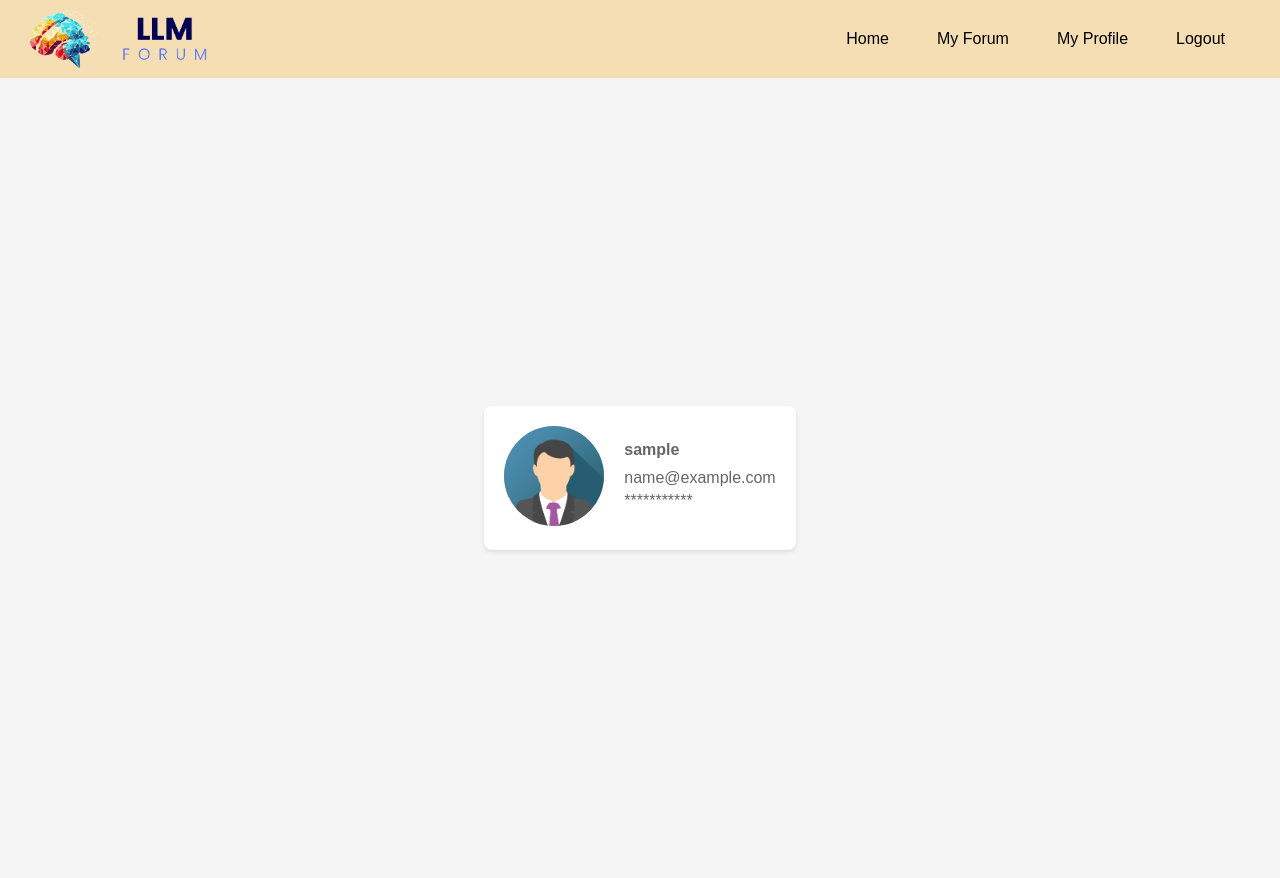
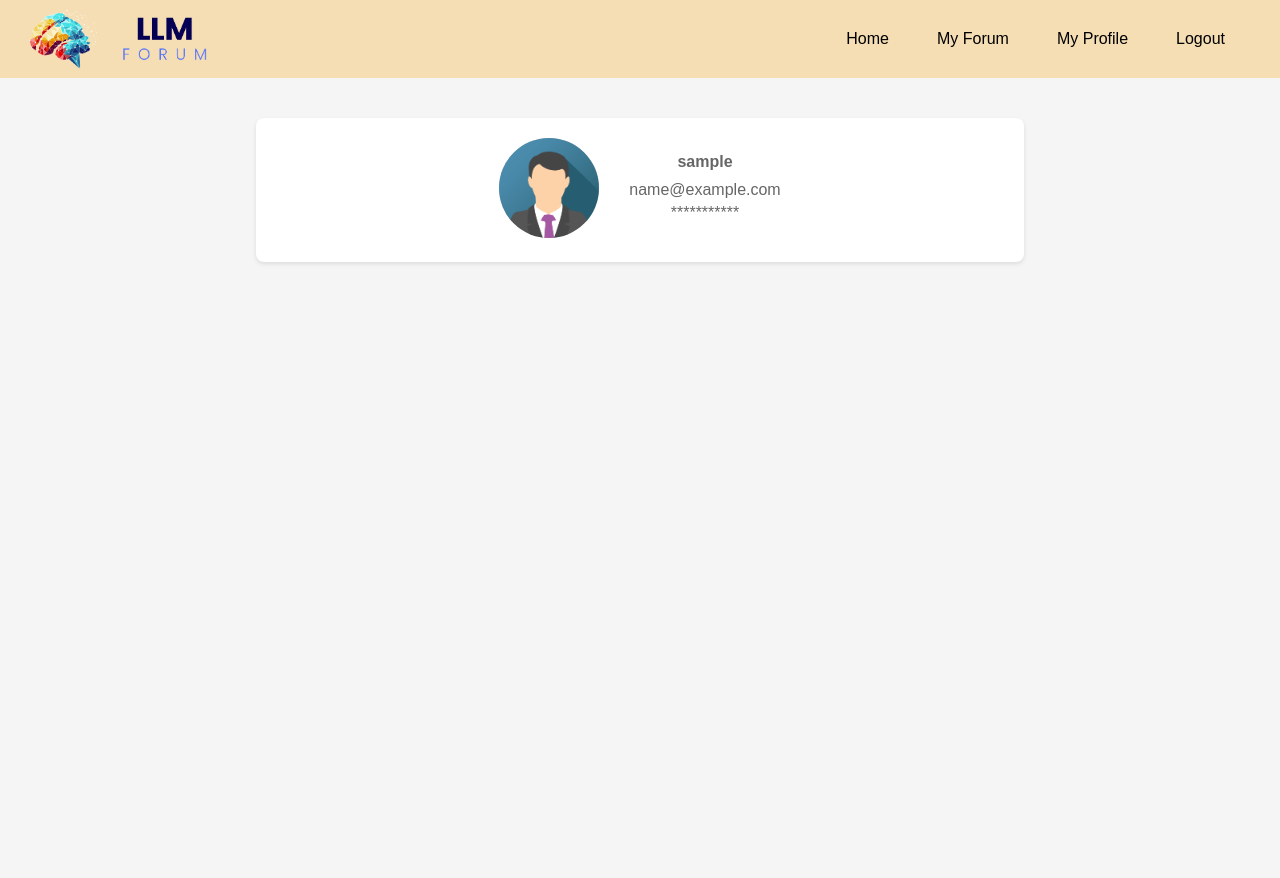
Before and after one commit to jith4j/CITS5505-Agile-Web-Development, a Flask app: page /profile in a window 1280 px wide. After the commit the page ends 264 px from the top, so only its background shows below. Run offline with Flask 3, Linux system fonts and the light colour scheme; the visitor is signed in with stand-in values (Sample User, id 1).

Commit message:
Profile page styling changes
Made some changes to the container layout in the Profile page,
shifted the container to near the top of the page and
extended the container to cover 60% of current window size.

```diff
--- a/app/static/style.css
+++ b/app/static/style.css
@@ -172,20 +172,17 @@ textarea {
 .profile-container {
   display: flex;
   flex-direction: column;
-  height: 100vh;
-}
-
-.content {
-  flex: 1;
-  display: flex;
-  justify-content: center;
   align-items: center;
+  padding-top: 40px;
 }
 
 .profile {
   display: flex;
+  flex-direction: row;
   align-items: center;
   background-color: #fff;
+  justify-content: center;
+  width: 100%;
   padding: 20px;
   border-radius: 8px;
   box-shadow: 0 2px 4px rgba(0, 0, 0, 0.1);
@@ -196,12 +193,13 @@ textarea {
   height: 100px;
   background-color: #ccc;
   border-radius: 50%;
-  margin-right: 20px;
 }
 
 .profile-details {
   display: flex;
   flex-direction: column;
+  align-items: center;
+  padding-left : 30px;
 }
 
 .username {
@@ -218,6 +216,14 @@ textarea {
 .password {
   color: #666;
   margin-bottom: 5px;
+}
+
+.content {
+  flex: 1;
+  display: flex;
+  width: 60%;
+  justify-content: center;
+  align-items: center;
 }
 
 /* Login page */
```
